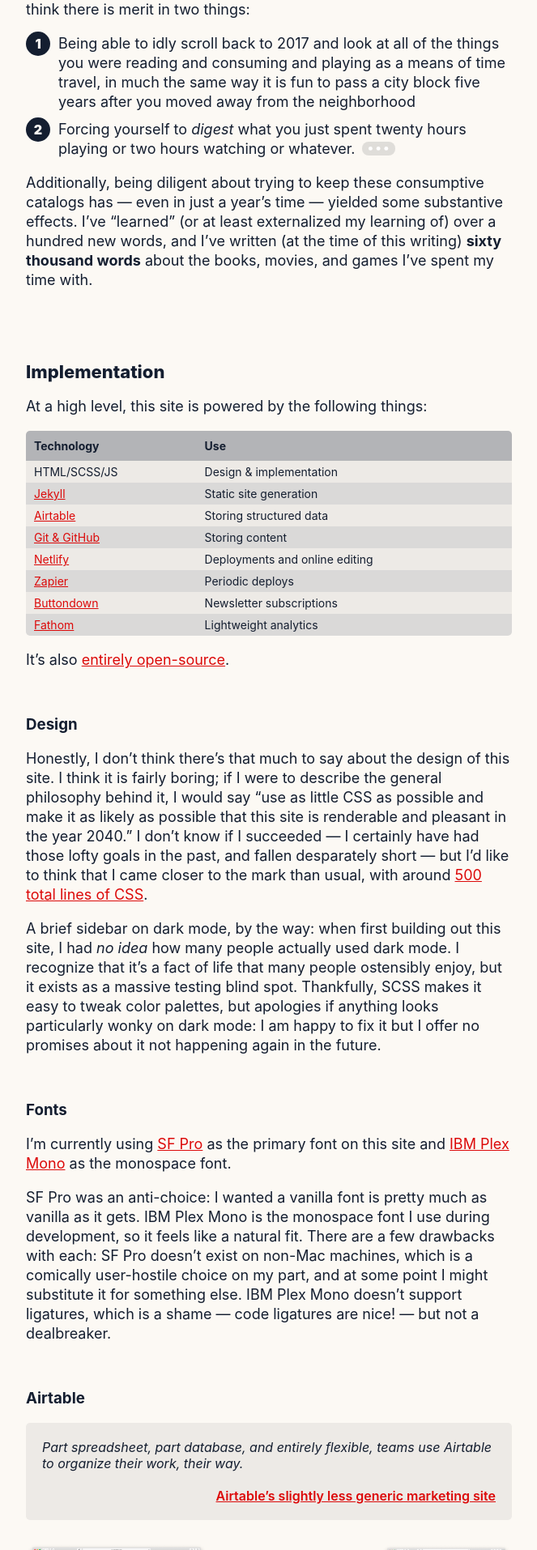
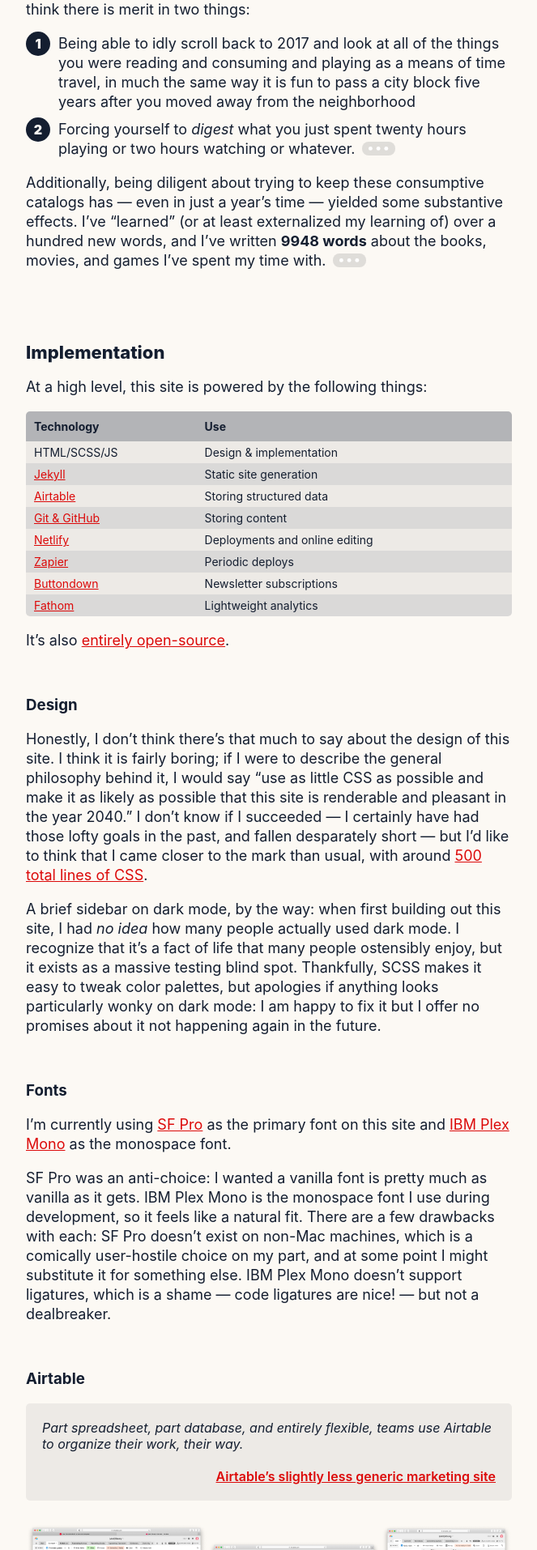
Before and after one commit to jmduke/arcana.computer, a Jekyll site: the page built from writing/_miscellany/this-site.md, in a window 1280 px wide. Shown: the part 4486-6400 px from the top of the page at 81% size, without its empty margins (308-971 px from the left). Built offline with Jekyll 4.4.1, drawn with Linux system fonts in a browser that asks for light colours; some web fonts are replaced; comment, search, counter and statistics services are not loaded; the table of contents is made by our own code.

```diff
--- a/_sass/main.scss
+++ b/_sass/main.scss
@@ -143,9 +143,22 @@ blockquote {
   margin-bottom: 2em;
   margin-top: 1em;
   display: flex;
+  flex-direction: column;
 
   p {
     margin: 0;
+    font-size: 16px;
+    line-height: 20px;
+    font-style: oblique;
+  }
+
+  ul {
+    margin-top: 10px;
+    margin-bottom: 10px;
+  }
+
+  li {
+    margin-bottom: 5px;
     font-size: 16px;
     line-height: 20px;
     font-style: oblique;
--- a/writing/_miscellany/this-site.md
+++ b/writing/_miscellany/this-site.md
@@ -92,7 +92,15 @@ There is a lot of interesting writing about spaced repetition to better recall y
 1. Being able to idly scroll back to 2017 and look at all of the things you were reading and consuming and playing as a means of time travel, in much the same way it is fun to pass a city block five years after you moved away from the neighborhood
 2. Forcing yourself to _digest_ what you just spent twenty hours playing or two hours watching or whatever. [^8]
 
-Additionally, being diligent about trying to keep these consumptive catalogs has — even in just a year's time — yielded some substantive effects. I've "learned" (or at least externalized my learning of) over a hundred new words, and I've written (at the time of this writing) <strong>sixty thousand words</strong> about the books, movies, and games I've spent my time with.
+{% assign wc = 0 %}
+{% for c in site.data.content %}
+{% if c.summary %}
+{% assign wcc = c.summary | number_of_words %}
+{% assign wc = wc | plus: wcc %}
+{% endif %}
+{% endfor %}
+
+Additionally, being diligent about trying to keep these consumptive catalogs has — even in just a year's time — yielded some substantive effects. I've "learned" (or at least externalized my learning of) over a hundred new words, and I've written <strong>{{ wc }} words</strong> about the books, movies, and games I've spent my time with. [^9]
 
 ## Implementation
 
```
Also changed, not shown: other parts of writing/_miscellany/this-site.md (+2 -0 lines), writing/_miscellany/how-to-write-newsletters.md (added, +34 -0 lines).
